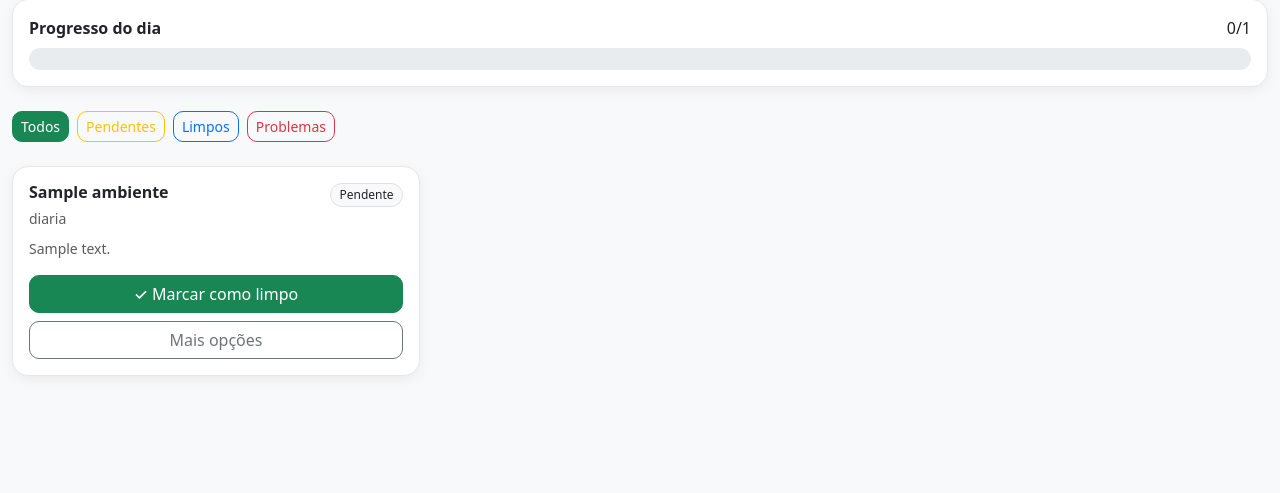
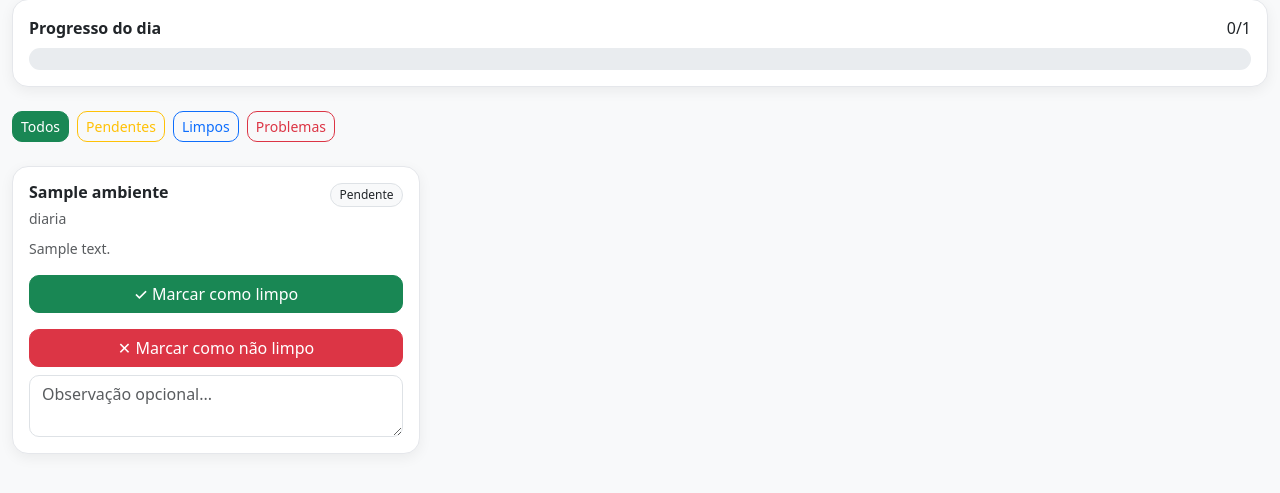
Before and after one commit to Mauriciobrneto/cleancheck, a Flask app: page /checklist in a window 1280 px wide. Shown: the part 226-719 px from the top of the page. Run offline with Flask 3, Linux system fonts and the light colour scheme; a user stored in the database is signed in; tables that the repository leaves empty hold one stand-in row (values such as "Sample post"); some libraries are stand-ins or nearby versions.

Commit message:
modificando o checklist simplificado

```diff
--- a/templates/checklist.html
+++ b/templates/checklist.html
@@ -200,51 +200,25 @@
                                     ✓ Marcar como limpo
                                 </button>
 
-                                <details>
-
-                                    <summary class="btn btn-outline-secondary w-100">
-                                        Mais opções
-                                    </summary>
-
-                                    <div class="mt-3">
-
-                                        <div class="mb-2">
+                                <div class="d-grid gap-2 mt-2">
 
                                     <button
                                         type="submit"
                                         name="acao"
-                                                value="limpo"
-                                                class="btn btn-success"
+                                        value="nao_limpo"
+                                        class="btn btn-danger"
                                     >
-                                                ✓ Marcar como limpo
+                                        ✕ Marcar como não limpo
                                     </button>
-
-                                        </div>
-
-                                        <div class="mb-2 observacao-box"
-                                             style="display: none;">
 
                                     <textarea
                                         name="observacao"
                                         class="form-control"
                                         rows="2"
-                                                placeholder="Observação..."
+                                        placeholder="Observação opcional..."
                                     ></textarea>
 
                                 </div>
-
-                                        <button
-                                            type="submit"
-                                            name="acao"
-                                            value="salvar"
-                                            class="btn btn-outline-success w-100"
-                                        >
-                                            Salvar
-                                        </button>
-
-                                    </div>
-
-                                </details>
 
                             </div>
 
```
Lines whose indentation alone changed are shown as unchanged.
